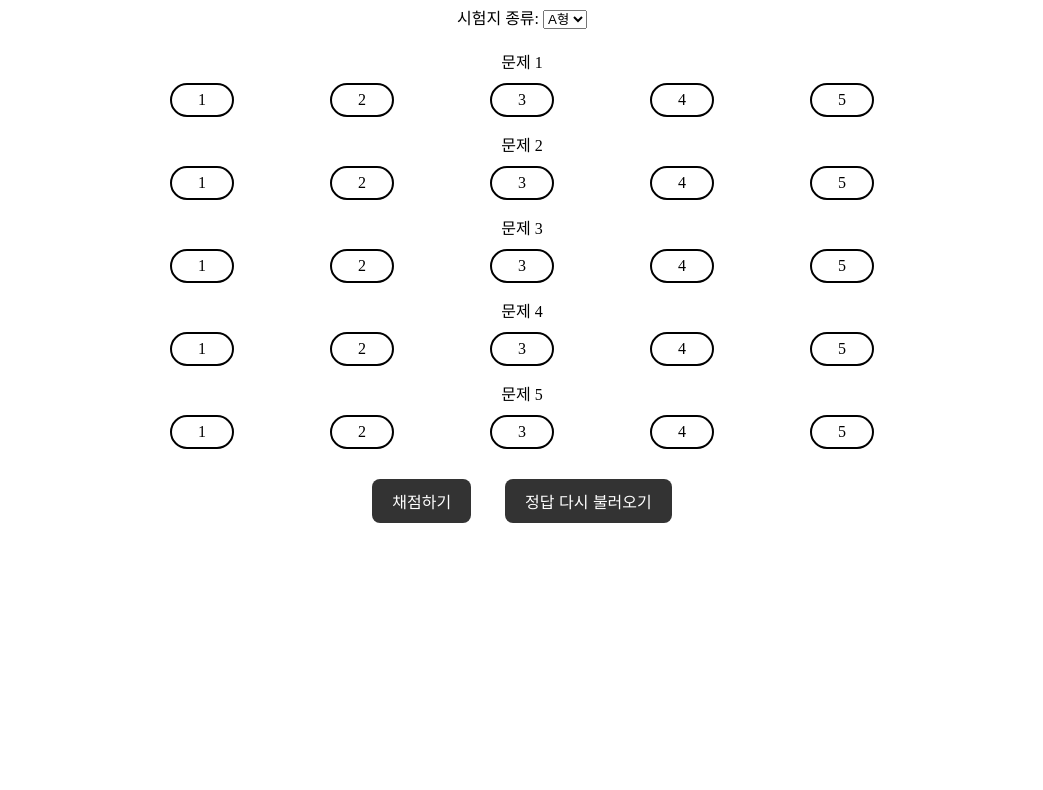
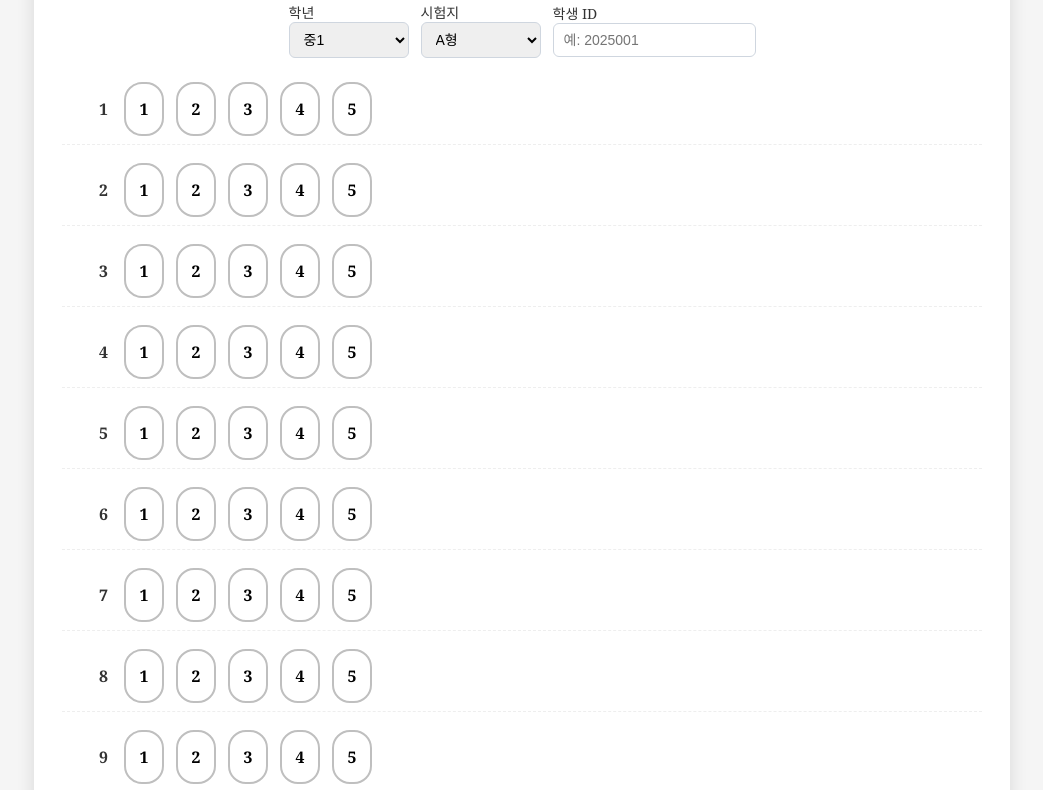
Before and after one commit to mathkey77/omr-page, a plain HTML site: page index.html in a window 1280 px wide. Shown: the part 114-904 px from the top of the page, without its empty margins (118-1161 px from the left). Before the commit the page ends 800 px from the top, so only its background shows below. Drawn offline with Linux system fonts and the light colour scheme; no server answers.

Commit message:
Update index.html

```diff
--- a/index.html
+++ b/index.html
@@ -1,159 +1,229 @@
 <!DOCTYPE html>
 <html lang="ko">
 <head>
-  <meta charset="UTF-8">
-  <title>OMR 채점 페이지</title>
+<meta charset="utf-8" />
+<meta name="viewport" content="width=device-width,initial-scale=1" />
+<title>OMR 테스트 (학생 ID 포함)</title>
 <style>
-    body { font-family: "Times New Roman", serif; text-align: center; }
-    .container { max-width: 800px; margin: auto; }
-    .form-section { margin: 20px 0; }
-    .question { margin: 15px 0; }
-    .options { display: flex; justify-content: space-around; margin-top: 10px; }
+  /* 기존 OMR 스타일 유지 (클래식 폰트 + 타원형 보기) */
+  body { font-family: Georgia, "Times New Roman", serif; background:#f5f5f5; margin:0; padding:24px; display:flex; justify-content:center; }
+  .container { max-width:920px; width:100%; background:#fff; padding:28px; border-radius:12px; box-shadow:0 6px 18px rgba(0,0,0,.12); }
+  h1 { text-align:center; color:#1e3a8a; margin:0 0 18px 0; font-weight:normal; }
+  .controls { display:flex; gap:12px; align-items:center; justify-content:center; margin-bottom:16px; flex-wrap:wrap; }
+  .control-item { display:flex; flex-direction:column; align-items:flex-start; font-size:14px; color:#333; }
+  select, input[type="text"] { padding:8px 10px; border-radius:6px; border:1px solid #cfd6df; font-size:14px; min-width:120px; }
+  #omrForm { display:flex; flex-direction:column; gap:10px; margin-top:8px; }
+  .question { display:flex; align-items:center; gap:16px; padding:8px 6px; border-bottom:1px dashed #eee; }
+  .qnum { width:40px; text-align:right; font-weight:bold; color:#333; }
+  .options { display:flex; gap:12px; align-items:center; }
+
+  /* 타원형 보기 (세로로 긴) */
   .option {
-      display: flex;
-      align-items: center;
-      justify-content: center;
-      width: 60px; height: 30px;
-      border: 2px solid black;
-      border-radius: 50px; /* 타원 모양 */
-      cursor: pointer;
+    width:36px; height:50px; border:2px solid #bfbfbf; border-radius:18px;
+    display:flex; align-items:center; justify-content:center; cursor:pointer; user-select:none;
+    font-weight:bold; font-size:16px; background:#fff; transition:all .15s;
   }
-    input[type="radio"] { display: none; }
-    input[type="radio"]:checked + label {
-      background-color: black;
-      color: white;
-    }
-    button {
-      margin: 15px;
-      padding: 10px 20px;
-      border: none;
-      border-radius: 8px;
-      background: #333;
-      color: white;
-      font-size: 16px;
-      cursor: pointer;
-    }
-    #result { margin-top: 20px; font-weight: bold; font-size: 18px; }
+  .option input { display:none; }
+  .option.checked { background:#1e40af; color:#fff; border-color:#1e40af; box-shadow:0 2px 6px rgba(30,64,175,.18); }
+
+  .actions { text-align:center; margin-top:16px; display:flex; justify-content:center; gap:12px; }
+  button { padding:10px 18px; border-radius:8px; border:none; cursor:pointer; font-weight:bold; background:#1e40af; color:#fff; }
+  button.secondary { background:#047857; }
+
+  #result { text-align:center; margin-top:14px; font-size:18px; font-weight:bold; color:#065f46; }
+  .status { text-align:center; margin-top:8px; font-size:13px; color:#666; }
+  .status.success { color:#0b7a4f; }
+  .status.fail { color:#b91c1c; }
+
+  pre.debug { white-space:pre-wrap; background:#f8fafc; border:1px solid #e6eef8; padding:10px; border-radius:6px; margin-top:12px; font-size:12px; max-height:240px; overflow:auto; }
+  @media (max-width:560px){ .question{gap:10px;} .options{gap:8px;} .controls{flex-direction:column; align-items:stretch;} }
 </style>
 </head>
 <body>
   <div class="container">
-    <h2>OMR 채점 시스템</h2>
+    <h1>주간테스트 OMR</h1>
 
-    <!-- 학년 선택 -->
-    <div class="form-section">
-      <label for="grade">학년 선택:</label>
+    <!-- Controls: 학년 / 시험지 / 학생ID -->
+    <div class="controls">
+      <div class="control-item">
+        <label for="grade">학년</label>
         <select id="grade">
-        <option value="중1">중1</option>
-        <option value="중2">중2</option>
-        <option value="중3">중3</option>
-        <option value="고1">고1</option>
-        <option value="고2">고2</option>
-        <option value="고3">고3</option>
+          <option>중1</option><option>중2</option><option>중3</option>
+          <option>고1</option><option>고2</option><option>고3</option>
         </select>
       </div>
 
-    <!-- 시험지 종류 선택 -->
-    <div class="form-section">
-      <label for="exam">시험지 종류:</label>
+      <div class="control-item">
+        <label for="exam">시험지</label>
         <select id="exam">
-        <option value="A">A형</option>
-        <option value="B">B형</option>
-        <option value="C">C형</option>
+          <option value="A">A형</option><option value="B">B형</option><option value="C">C형</option>
         </select>
       </div>
 
-    <!-- 문제 표시 (예시 5문제) -->
-    <form id="omrForm">
-      <div id="questions"></div>
-      <button type="button" onclick="submitAndGrade()">채점하기</button>
-      <button type="button" onclick="fetchAnswers()">정답 다시 불러오기</button>
-    </form>
+      <div class="control-item">
+        <label for="studentId">학생 ID</label>
+        <input id="studentId" type="text" placeholder="예: 2025001" />
+      </div>
+    </div>
+
+    <!-- OMR form -->
+    <div id="omrForm" aria-live="polite"></div>
+
+    <!-- actions -->
+    <div class="actions">
+      <button id="gradeBtn">채점</button>
+      <button id="reloadAnswers" class="secondary">정답 다시 불러오기</button>
+    </div>
 
     <div id="result"></div>
+    <div id="answerStatus" class="status"></div>
+
+    <h3 style="margin-top:18px">디버그 로그 (개발용)</h3>
+    <pre id="debugLog" class="debug">콘솔 로그가 여기에 출력됩니다.</pre>
   </div>
 
 <script>
-    const scriptUrl = "https://script.google.com/macros/s/AKfycby-mybSTj7Ay6675T8IHPrVX0Vr4bU_DzBvvv_ze0dy2zz5foX_sShBqwrjnQbcYLTJ/exec"; // Google Apps Script Web App URL
-    let answerKey = {};
+/* ===== 설정 ===== */
+const TOTAL_QUESTIONS = 15;
+const WEBAPP_URL = '<https://script.google.com/macros/s/AKfycby-mybSTj7Ay6675T8IHPrVX0Vr4bU_DzBvvv_ze0dy2zz5foX_sShBqwrjnQbcYLTJ/exec>'; // ← 여기에 Apps Script 웹앱 URL 넣으세요 (끝에 /exec 포함)
 
-    // 문제 생성 (예시: 5문제)
-    function renderQuestions() {
-      const qDiv = document.getElementById("questions");
-      qDiv.innerHTML = "";
-      for (let i = 1; i <= 5; i++) {
-        let qHtml = `<div class="question">
-          <div>문제 ${i}</div>
-          <div class="options">`;
-        for (let j = 1; j <= 5; j++) {
-          qHtml += `
-            <input type="radio" name="q${i}" id="q${i}_${j}" value="${j}">
-            <label class="option" for="q${i}_${j}">${j}</label>
-          `;
+/* ===== 유틸 ===== */
+function log(msg){
+  console.log(msg);
+  const el = document.getElementById('debugLog');
+  if(!el) return;
+  el.textContent = (el.textContent ? el.textContent + '\n' : '') + msg;
+  if(el.textContent.length > 20000) el.textContent = el.textContent.slice(-20000);
 }
-        qHtml += `</div></div>`;
-        qDiv.innerHTML += qHtml;
+function setStatus(msg, type=''){ const el=document.getElementById('answerStatus'); if(el){ el.textContent=msg; el.className='status'+(type? ' '+type:''); } log('[STATUS] '+msg); }
+function $(id){ return document.getElementById(id) || null; }
+
+/* ===== 폼 생성 ===== */
+function buildForm(){
+  const omrForm = $('omrForm');
+  if(!omrForm){ log('buildForm: omrForm not found'); return; }
+  omrForm.innerHTML = '';
+  for(let i=1;i<=TOTAL_QUESTIONS;i++){
+    const q = document.createElement('div'); q.className='question';
+    q.innerHTML = `<div class="qnum">${i}</div><div class="options" data-q="${i}"></div>`;
+    const options = q.querySelector('.options');
+    for(let j=1;j<=5;j++){
+      const lbl = document.createElement('label'); lbl.className='option';
+      lbl.innerHTML = `<input type="radio" name="q${i}" value="${j}">${j}`;
+      lbl.querySelector('input').addEventListener('change', function(){
+        options.querySelectorAll('.option').forEach(o=>o.classList.remove('checked'));
+        lbl.classList.add('checked');
+      });
+      options.appendChild(lbl);
+    }
+    omrForm.appendChild(q);
   }
 }
 
-    // 정답 불러오기
-    async function fetchAnswers() {
-      const grade = document.getElementById("grade").value;
-      const exam = document.getElementById("exam").value;
+/* ===== 정답 불러오기 (fetch -> JSONP 폴백) ===== */
+let correctAnswers = {};
+let lastFetch = {grade:'', exam:''};
 
+async function fetchAnswers(){
+  const gradeEl = $('grade'), examEl = $('exam');
+  if(!gradeEl || !examEl){ setStatus('학년/시험지 선택 UI를 찾을 수 없음','fail'); log('fetchAnswers: missing UI'); return; }
+  const grade = gradeEl.value, exam = examEl.value;
+  const url = `${WEBAPP_URL}?grade=${encodeURIComponent(grade)}&exam=${encodeURIComponent(exam)}`;
+  log('fetchAnswers -> ' + url);
+
+  if(lastFetch.grade===grade && lastFetch.exam===exam && Object.keys(correctAnswers).length){
+    setStatus('정답: 캐시 사용됨','success'); return;
+  }
+
+  setStatus('정답 불러오는 중...','');
   try {
-        const res = await fetch(`${scriptUrl}?action=getAnswers&grade=${grade}&exam=${exam}`);
-        const data = await res.json();
-        if (data.success) {
-          answerKey = data.answers;
-          alert("정답 불러오기 완료!");
-          console.log("불러온 정답:", answerKey);
-        } else {
-          alert("정답 불러오기 실패 — 관리자에게 확인하세요.");
-        }
-      } catch (err) {
-        console.error("fetchAnswers error:", err);
-        alert("정답 불러오기 중 오류 발생");
+    const res = await fetch(url);
+    log('fetch status: ' + res.status + ' ' + res.statusText);
+    const text = await res.text();
+    log('fetch raw: ' + text);
+    let data;
+    try { data = JSON.parse(text); } catch(e){ throw new Error('서버 응답 JSON 파싱 실패'); }
+    if(data && data.error) throw new Error('서버 오류: ' + data.error);
+    correctAnswers = data || {};
+    lastFetch = {grade, exam};
+    setStatus('정답 불러오기 성공 (fetch)','success');
+    return;
+  } catch(err){
+    log('fetch failed: ' + err);
+    setStatus('fetch 실패 — JSONP 폴백 시도','fail');
+    return new Promise((resolve, reject) => {
+      const cbName = 'jsonp_cb_' + Date.now();
+      window[cbName] = function(data){
+        delete window[cbName];
+        script.remove();
+        log('JSONP cb data: ' + JSON.stringify(data));
+        if(data && data.error){ setStatus('정답 불러오기 실패 — 서버 오류','fail'); reject(data); }
+        else { correctAnswers = data || {}; lastFetch = {grade, exam}; setStatus('정답 불러오기 성공 (jsonp)','success'); resolve(data); }
+      };
+      const script = document.createElement('script');
+      script.src = `${url}&callback=${cbName}`;
+      script.onerror = function(e){ delete window[cbName]; script.remove(); log('JSONP load error'); setStatus('정답 불러오기 실패 — JSONP 로드 실패','fail'); reject(e); };
+      document.head.appendChild(script);
+    });
   }
 }
 
-    // 채점
-    async function submitAndGrade() {
-      const grade = document.getElementById("grade").value;
-      const exam = document.getElementById("exam").value;
+/* ===== 채점 및 기록 ===== */
+async function submitAndGrade(){
+  const gradeEl = $('grade'), examEl = $('exam'), studentEl = $('studentId');
+  if(!gradeEl || !examEl || !studentEl){ alert('학년/시험지/학생ID 입력란을 확인하세요'); return; }
+  const grade = gradeEl.value, exam = examEl.value, studentId = studentEl.value.trim();
+  if(!studentId){ alert('학생 ID를 입력해주세요'); return; }
 
-      let score = 0;
-      let total = Object.keys(answerKey).length;
+  // 최신 정답 불러오기(실패해도 채점은 진행)
+  await fetchAnswers();
 
-      for (let i = 1; i <= total; i++) {
-        let selected = document.querySelector(`input[name="q${i}"]:checked`);
-        if (selected && answerKey[`q${i}`] == selected.value) {
-          score++;
+  let score = 0, details = '';
+  for(let i=1;i<=TOTAL_QUESTIONS;i++){
+    const sel = document.querySelector(`input[name="q${i}"]:checked`);
+    const val = sel ? sel.value : '-';
+    const key = 'q' + i;
+    if(correctAnswers[key] && String(correctAnswers[key]) === String(val)) score++;
+    details += `Q${i}:${val} `;
+  }
+
+  $('result').innerText = `${studentId} 님 점수: ${score} / ${TOTAL_QUESTIONS}`;
+  log(`채점 -> studentId=${studentId} grade=${grade} exam=${exam} score=${score}`);
+
+  // 서버 기록 (POST, 헤더 없이)
+  const payload = { grade, exam, studentId, score, time: new Date().toLocaleString(), details };
+  try {
+    const res = await fetch(WEBAPP_URL, { method: 'POST', body: JSON.stringify(payload) });
+    const text = await res.text();
+    log('POST status: ' + res.status + ' raw: ' + text);
+    try {
+      const data = JSON.parse(text);
+      if(data && data.status === 'success') setStatus('점수 표시 및 기록 전송 완료','success');
+      else setStatus('기록전송 후 서버 응답 비정상 (콘솔 확인)','fail');
+    } catch(e){
+      log('POST 응답 JSON 파싱 실패: ' + e);
+      setStatus('기록 전송(응답 파싱 실패)','fail');
+    }
+  } catch(e){
+    log('POST 실패: ' + e);
+    setStatus('구글 시트 기록 실패 — 네트워크/웹앱 설정 확인','fail');
   }
 }
 
-      document.getElementById("result").innerText =
-        `점수: ${score} / ${total}`;
-
+/* ===== 초기화 ===== */
+document.addEventListener('DOMContentLoaded', () => {
   try {
-        await fetch(scriptUrl, {
-          method: "POST",
-          body: new URLSearchParams({
-            action: "saveResult",
-            grade: grade,
-            exam: exam,
-            score: score,
-            total: total
-          })
-        });
-      } catch (err) {
-        console.error("submitAndGrade error:", err);
+    buildForm();
+    const gBtn = $('gradeBtn'), rBtn = $('reloadAnswers');
+    if(gBtn) gBtn.addEventListener('click', submitAndGrade);
+    if(rBtn) rBtn.addEventListener('click', () => { lastFetch = {grade:'', exam:''}; fetchAnswers(); });
+    // 초기 정답 불러오기 시도 (UI는 준비된 상태)
+    fetchAnswers().catch(e => log('Initial fetchAnswers error: ' + e));
+    log('Initialization complete.');
+  } catch(err){
+    log('Init error: ' + err);
+    setStatus('초기화 중 오류 발생(콘솔 확인)','fail');
   }
-    }
-
-    // 초기 렌더링
-    document.addEventListener("DOMContentLoaded", () => {
-      renderQuestions();
 });
 </script>
 </body>
```
Lines whose indentation alone changed are shown as unchanged.
